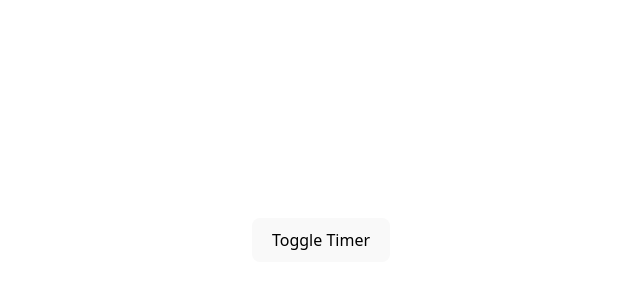
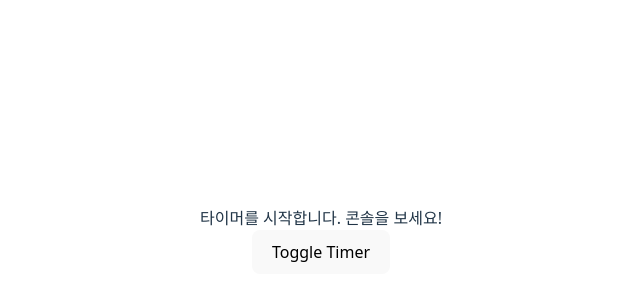
Before and after one commit to judy78799/elasticSearchBookDemo, a React (Vite) app in the folder react-ui/: page / in a window 1280 px wide. Shown: the part 160-460 px from the top of the page, without its empty margins (319-959 px from the left). Built offline with nearby package versions, Linux system fonts and the light colour scheme.

Commit message:
chore: Timer 데모 테스트

```diff
--- a/react-ui/src/App.jsx
+++ b/react-ui/src/App.jsx
@@ -1,10 +1,11 @@
 import './App.css'
-import {useEffect, useState} from 'react';
+import React,{useEffect, useState} from 'react';
+import Timer from './component/Timer';
 
 function App() {
-
+    const [showTimer, setShowTimer] = useState(false);
   return (
-    <div>
+    <div><Timer/>
         <button>Toggle Timer</button>
     </div>
   );
--- /dev/null
+++ b/react-ui/src/component/Timer.js
@@ -0,0 +1,18 @@
+import React, {useEffect} from 'react';
+
+const Timer = (props) => {
+    useEffect(() => {
+        const timer = setInterval(() => {
+            console.log('타이머가 돌아가는 중...')
+        }, 1000);
+    }, []);
+
+    return (
+        <div>
+            <span>
+                타이머를 시작합니다. 콘솔을 보세요!</span>
+        </div>
+    );
+};
+
+export default Timer;
```
